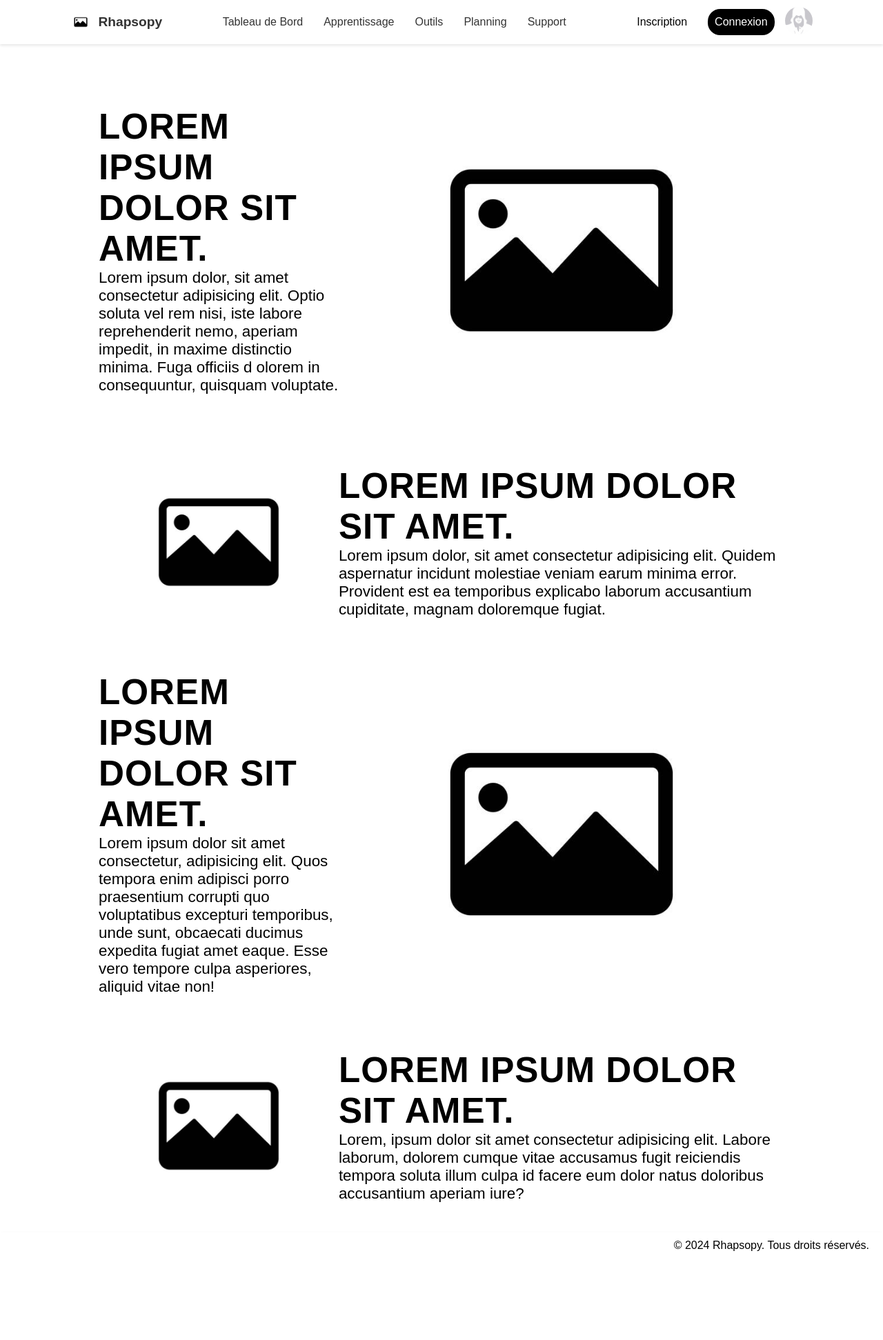
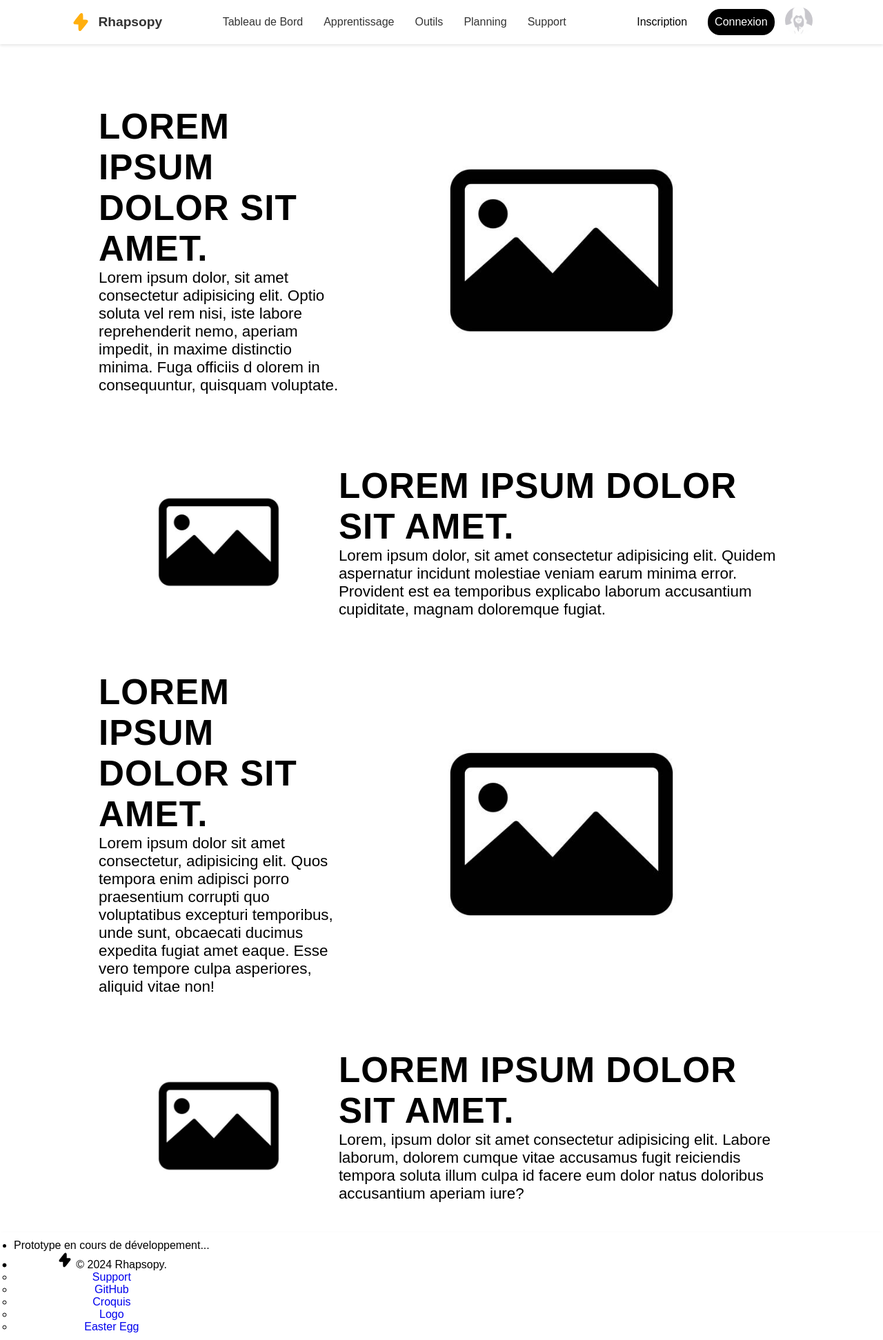
Before and after one commit to lucasbouet30/NSI_project, a Flask app: page / in a window 1280 px wide. Shown: the whole page at 69% size. Before the commit the page ends 1814 px from the top, so only its background shows below. Run offline with Flask 3, Linux system fonts and the light colour scheme; parts of the project's set-up code (start-up, migrations or seed data) failed here and were passed over.

Commit message:
Footer updated

```diff
--- a/V0.1.0/templates/index.html
+++ b/V0.1.0/templates/index.html
@@ -26,11 +26,30 @@
     <nav class="navbar">
       <a href="{{ url_for('home') }}">
         <div class="navbar-brand">
-          <img
-            src="{{ url_for('static', filename='assets/images/empty.jpg') }}"
-            alt="Logo"
+          <svg
             class="logo"
-          />
+            fill="none"
+            height="300"
+            viewBox="0 0 24 24"
+            width="300"
+            xmlns="http://www.w3.org/2000/svg"
+            version="1.1"
+            xmlns:xlink="http://www.w3.org/1999/xlink"
+            xmlns:svgjs="http://svgjs.dev/svgjs"
+          >
+            <g width="100%" height="100%" transform="matrix(1,0,0,1,0,0)">
+              <path
+                clip-rule="evenodd"
+                d="m13.4373 1.62681c-.8621-.29815-1.5966.24505-2.1431.77703-.5822.56683-1.2747 1.4483-2.13235 2.53983l-.00001.00001-.03887.04947-3.66208 4.66084-.03873.04928-.00001.00002c-.63015.80191-1.15515 1.47011-1.47305 2.02421-.32014.558-.56908 1.2358-.23409 1.925.335.6893 1.02174.9123 1.65833 1.0053.63212.0924 1.48186.0924 2.50177.0923h.06268 1.06209c.09908 0 .17939.0001.24884.0012.00112.0694.00116.1497.00116.2488v2.0609.0629c-.00003 1.3881-.00005 2.5091.10758 3.3145.101.7559.34298 1.6369 1.20504 1.935.862.2982 1.5966-.245 2.143-.777.5822-.5668 1.2748-1.4483 2.1324-2.5398l.0389-.0495 3.6621-4.6608.0387-.0493c.6301-.802 1.1552-1.4701 1.4731-2.0243.3201-.558.569-1.2358.234-1.925-.335-.68924-1.0217-.91223-1.6583-1.00527-.6321-.09238-1.4818-.09235-2.5018-.09231h-.0626-1.0621c-.0991 0-.1794-.00003-.2489-.00115-.0011-.06946-.0011-.14977-.0011-.24885v-2.06084-.06292c0-1.38814 0-2.50913-.1076-3.31455-.101-.75591-.343-1.63684-1.205-1.935z"
+                fill="#ffaf0f"
+                fill-rule="evenodd"
+                fill-opacity="1"
+                data-original-color="#000000ff"
+                stroke="none"
+                stroke-opacity="1"
+              />
+            </g>
+          </svg>
           <span class="brand-name">Rhapsopy</span>
         </div>
       </a>
@@ -55,10 +74,10 @@
             ><li class="not-btn">Inscription</li></a
           >
           {% if not session['logged_in'] %}
-            <a href="{{ url_for('login') }}"><li class="btn">Connexion</li></a>
-		      {% else %}
-		        <a href="{{ url_for('logout') }}"><li class="btn">Déconnexion</li></a>
-		      {% endif %}
+          <a href="{{ url_for('login') }}"><li class="btn">Connexion</li></a>
+          {% else %}
+          <a href="{{ url_for('logout') }}"><li class="btn">Déconnexion</li></a>
+          {% endif %}
         </ul>
         <a href="{{ url_for('profile') }}" target="_blank">
           <img
@@ -135,9 +154,61 @@
       </div>
     </main>
 
-    <footer>
-      <div class="up-part"></div>
-      <p>&copy; 2024 Rhapsopy. Tous droits réservés.</p>
+    <footer class="footer">
+      <div class="footer-content">
+        <ul>
+          <li>
+            <p>Prototype en cours de développement...</p>
+          </li>
+          <li>
+            <ul class="footer-links">
+              <li>
+                <svg
+                  class="logo-footer"
+                  fill="none"
+                  height="24"
+                  viewBox="0 0 24 24"
+                  width="24"
+                  xmlns="http://www.w3.org/2000/svg"
+                  xmlns:xlink="http://www.w3.org/1999/xlink"
+                  xmlns:svgjs="http://svgjs.dev/svgjs"
+                >
+                  <g width="100%" height="100%" transform="matrix(1,0,0,1,0,0)">
+                    <path
+                      clip-rule="evenodd"
+                      d="m13.4373 1.62681c-.8621-.29815-1.5966.24505-2.1431.77703-.5822.56683-1.2747 1.4483-2.13235 2.53983l-.00001.00001-.03887.04947-3.66208 4.66084-.03873.04928-.00001.00002c-.63015.80191-1.15515 1.47011-1.47305 2.02421-.32014.558-.56908 1.2358-.23409 1.925.335.6893 1.02174.9123 1.65833 1.0053.63212.0924 1.48186.0924 2.50177.0923h.06268 1.06209c.09908 0 .17939.0001.24884.0012.00112.0694.00116.1497.00116.2488v2.0609.0629c-.00003 1.3881-.00005 2.5091.10758 3.3145.101.7559.34298 1.6369 1.20504 1.935.862.2982 1.5966-.245 2.143-.777.5822-.5668 1.2748-1.4483 2.1324-2.5398l.0389-.0495 3.6621-4.6608.0387-.0493c.6301-.802 1.1552-1.4701 1.4731-2.0243.3201-.558.569-1.2358.234-1.925-.335-.68924-1.0217-.91223-1.6583-1.00527-.6321-.09238-1.4818-.09235-2.5018-.09231h-.0626-1.0621c-.0991 0-.1794-.00003-.2489-.00115-.0011-.06946-.0011-.14977-.0011-.24885v-2.06084-.06292c0-1.38814 0-2.50913-.1076-3.31455-.101-.75591-.343-1.63684-1.205-1.935z"
+                      fill="#000000ff"
+                      fill-rule="evenodd"
+                      fill-opacity="1"
+                      stroke="none"
+                      stroke-opacity="1"
+                    />
+                  </g>
+                </svg>
+                <span>© 2024 Rhapsopy.</span>
+              </li>
+              <li><a href="{{ url_for('support') }}">Support</a></li>
+              <li>
+                <a href="https://github.com/lucasbouet30/NSI_project">GitHub</a>
+              </li>
+              <li>
+                <a
+                  href="{{ url_for('static', filename='assets/images/blueprints.pdf') }}"
+                  target="_blank"
+                  >Croquis</a
+                >
+              </li>
+              <li>
+                <a
+                  href="{{ url_for('static', filename='assets/images/logo.svg') }}"
+                  >Logo</a
+                >
+              </li>
+              <li><a href="#">Easter Egg</a></li>
+            </ul>
+          </li>
+        </ul>
+      </div>
     </footer>
   </body>
 </html>
```
